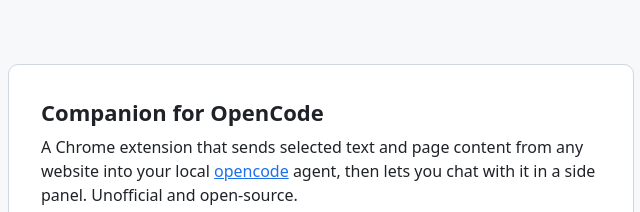
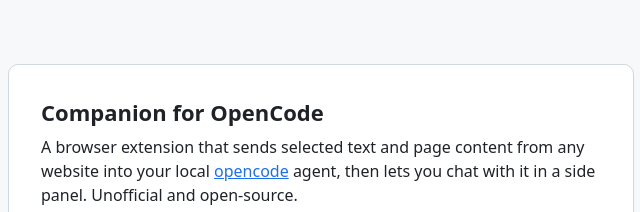
Before and after one commit to mmilidoni/opencode-companion, a browser extension: page index.html in a window 1280 px wide. Shown: the top 212 px of the page, 319-959 px from the left. Drawn offline with Linux system fonts and the light colour scheme.

Commit message:
docs: generalize extension description to browser extension

```diff
--- a/index.html
+++ b/index.html
@@ -47,7 +47,7 @@
     <main>
       <h1>Companion for OpenCode</h1>
       <p>
-        A Chrome extension that sends selected text and page content from any
+        A browser extension that sends selected text and page content from any
         website into your local <a href="https://opencode.ai">opencode</a>
         agent, then lets you chat with it in a side panel. Unofficial and
         open-source.
```
